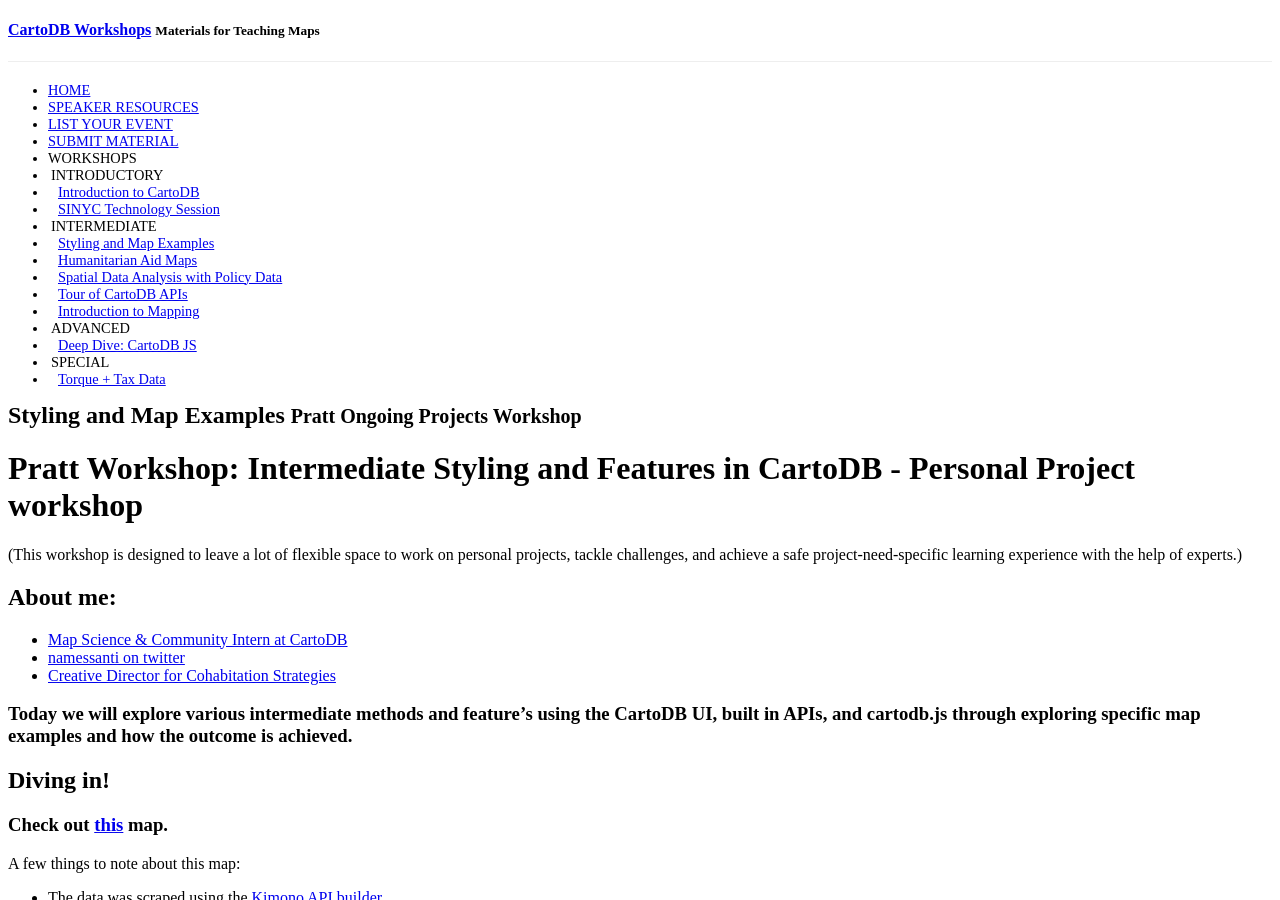
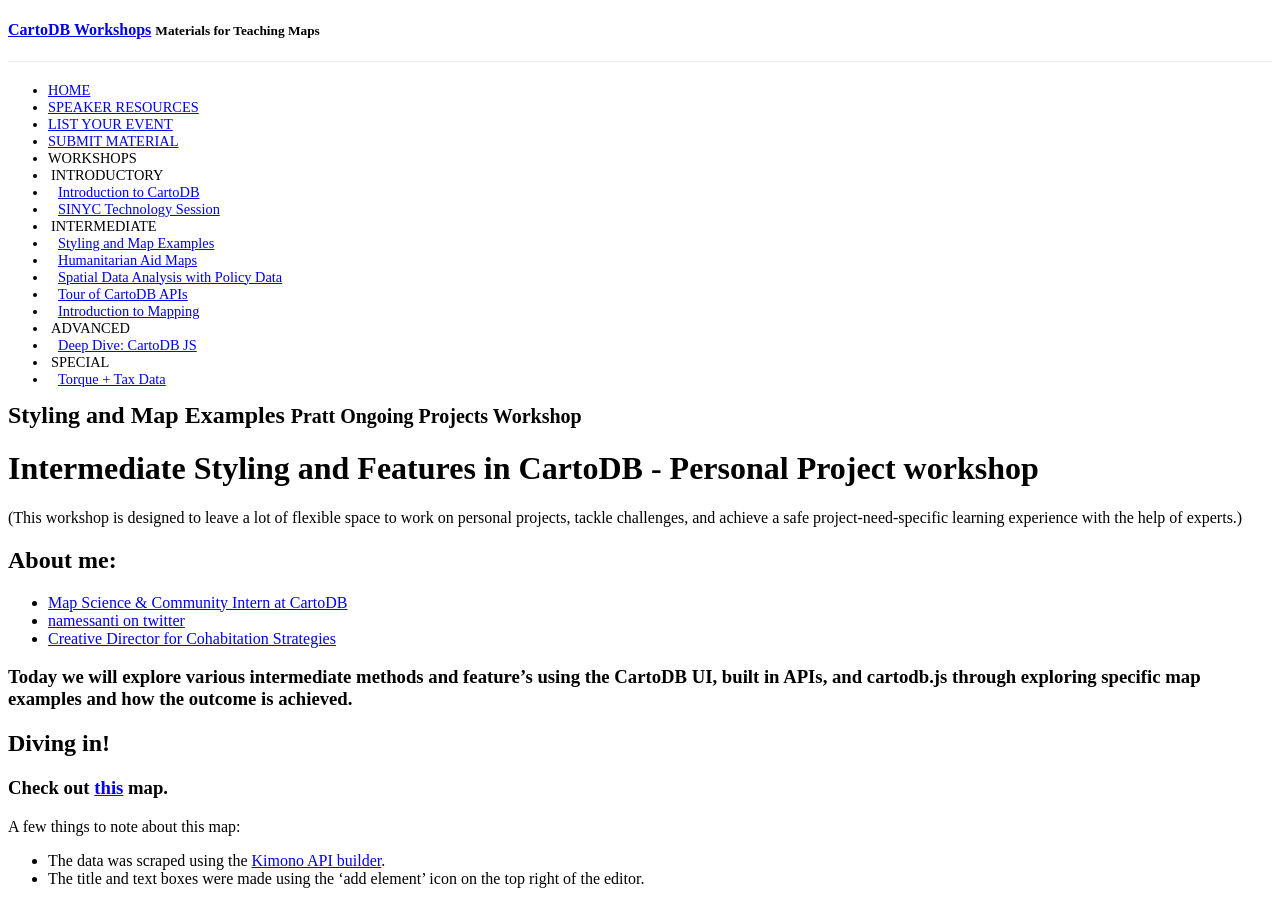
Before and after one commit to CartoDB/training, a Jekyll site: the page built from _posts/2015-02-21-pratt-examples.md, in a window 1280 px wide and 900 px high. Built offline with Jekyll 4.4.1, drawn with Linux system fonts in a browser that asks for light colours; a style sheet for code colours, icons or effects is not loaded; some of the changed lines change nothing that is shown; grey boxes are pictures that could not be loaded.

Commit message:
Adding @namessanti's workshop

```diff
--- a/_posts/2015-02-21-pratt-examples.md
+++ b/_posts/2015-02-21-pratt-examples.md
@@ -8,7 +8,7 @@
 length: 2
 ---
 
-#Pratt Workshop: Intermediate Styling and Features in CartoDB - Personal Project workshop
+# Intermediate Styling and Features in CartoDB - Personal Project workshop
 (This workshop is designed to leave a lot of flexible space to work on personal projects, tackle challenges, and achieve a safe project-need-specific learning experience with the help of experts.)
 
 ## About me:
@@ -26,11 +26,13 @@
 A few things to note about this map:
 * The data was scraped using the [Kimono API builder](https://www.kimonolabs.com).
 * The title and text boxes were made using the 'add element' icon on the top right of the editor.
-![Add Element](https://raw.githubusercontent.com/namessanti/Pictures/master/element_button.PNG)
+
+![Add Element]({{site.baseurl}}/img/pratt//element_button.png)
 
  * Here you can also add annotations. Check out this [After The Fall map](http://cdb.io/1yjVagF) to see how they can used.
 * This map has no basemap, but uses another data layer as the base. You can change your basemaps, add your own images, or remove the basemap using the basemap selector in the lower left corner of the editor.
-![Basemaps](https://raw.githubusercontent.com/ohasselblad/workshops/gh-pages/img/alaska/basemap_options.png)
+
+![Basemaps]({{site.baseurl}}/img/common/basemap_options.png)
 
 * The stylings of the map was done entirely in the CartoCSS built in API
 * The torque animation elements are clickable. This is not a functionality available in torque at the moment
@@ -46,7 +48,7 @@
 
 This map combines multiple layers, and many of the features were created using the built in "Add feature" function
 
-![Add Feature](https://raw.githubusercontent.com/namessanti/Pictures/master/add_feature.PNG)
+![Add Feature]({{site.baseurl}}/img/pratt/add_feature.png)
 
 ###Create a new layer in your project and experiment with making new features.
 ###Take a look at what they look like in the data table. You can add columns with information to these spatial featuresin order to generate your own styles, categories, or info windows.
@@ -60,7 +62,7 @@
 * real-time sync is available only in paid accounts (unless you contact us as and you're doing something super awesome).
 * This map also contains a custom legend created using the built in HTML editor.
 
-![HTML Editor](https://raw.githubusercontent.com/namessanti/Pictures/master/custom_legend.PNG)
+![HTML Editor]({{site.baseurl}}/img/pratt/custom_legend.png)
 
 ###Let's take another moment for questions and to tackle challenges. While I understand not everyone is HTML savy, a quick tutorial on [Codecademy](http://www.codecademy.com/learn) will get you going in no time : )
 
@@ -70,7 +72,7 @@
 
 * The data was styled in the CartoDB editor, then the vizjson was pulled out using the 'share' button in the upper right hand corner.
 
-![share](http://i.imgur.com/gVxeNMg.png)
+![share]({{site.baseurl}}/img/common/share.png)
 
 * CartoDB.js was used to create a layer selector, and toggle map legends, which were also created in the JavaScript
 
```
Also changed, not shown: img/common/share.png (added), img/pratt/add_feature.png (added), img/pratt/custom_legend.png (added), img/pratt/element_button.png (added).
